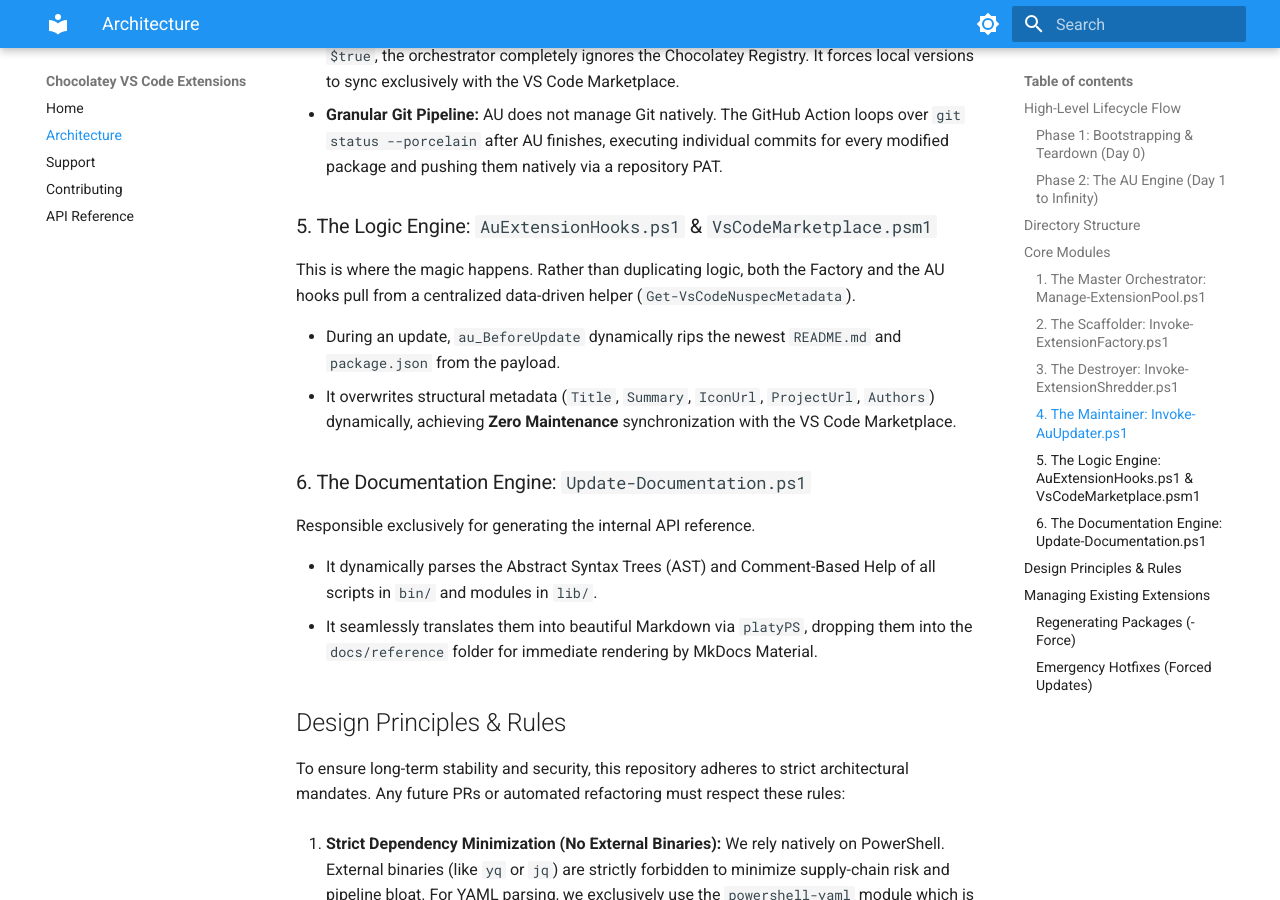
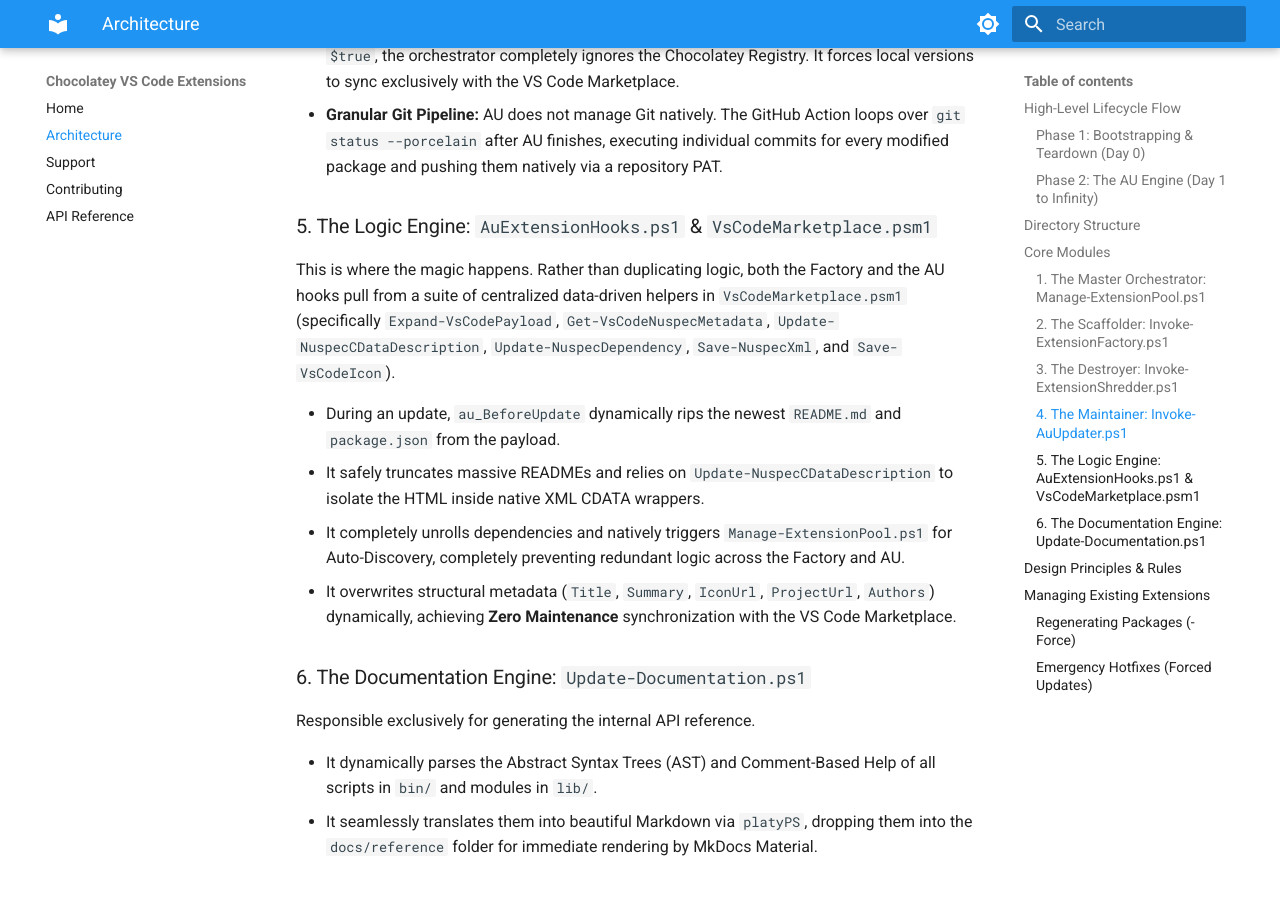
Before and after one commit to philippeganz/chocolatey-vscode-extensions, an MkDocs documentation site: the page built from docs/architecture.md, in a window 1280 px wide and 900 px high, scrolled down 4317 px. Built offline with MkDocs 1.6.1 and Material for MkDocs 9.7.7, drawn with Linux system fonts in a browser that asks for light colours.

Commit message:
Move metadata extraction to separate function and add DocsUrl and Tags metadata

```diff
--- a/docs/architecture.md
+++ b/docs/architecture.md
@@ -108,9 +108,11 @@ It sweeps the repository daily, triggering the native Chocolatey Automatic Updat
 
 ### 5. The Logic Engine: `AuExtensionHooks.ps1` & `VsCodeMarketplace.psm1`
 
-This is where the magic happens. Rather than duplicating logic, both the Factory and the AU hooks pull from a centralized data-driven helper (`Get-VsCodeNuspecMetadata`).
+This is where the magic happens. Rather than duplicating logic, both the Factory and the AU hooks pull from a suite of centralized data-driven helpers in `VsCodeMarketplace.psm1` (specifically `Expand-VsCodePayload`, `Get-VsCodeNuspecMetadata`, `Update-NuspecCDataDescription`, `Update-NuspecDependency`, `Save-NuspecXml`, and `Save-VsCodeIcon`).
 
 - During an update, `au_BeforeUpdate` dynamically rips the newest `README.md` and `package.json` from the payload.
+- It safely truncates massive READMEs and relies on `Update-NuspecCDataDescription` to isolate the HTML inside native XML CDATA wrappers.
+- It completely unrolls dependencies and natively triggers `Manage-ExtensionPool.ps1` for Auto-Discovery, completely preventing redundant logic across the Factory and AU.
 - It overwrites structural metadata (`Title`, `Summary`, `IconUrl`, `ProjectUrl`, `Authors`) dynamically, achieving **Zero Maintenance** synchronization with the VS Code Marketplace.
 
 ### 6. The Documentation Engine: `Update-Documentation.ps1`
```
Also changed, not shown: 11 other files.
